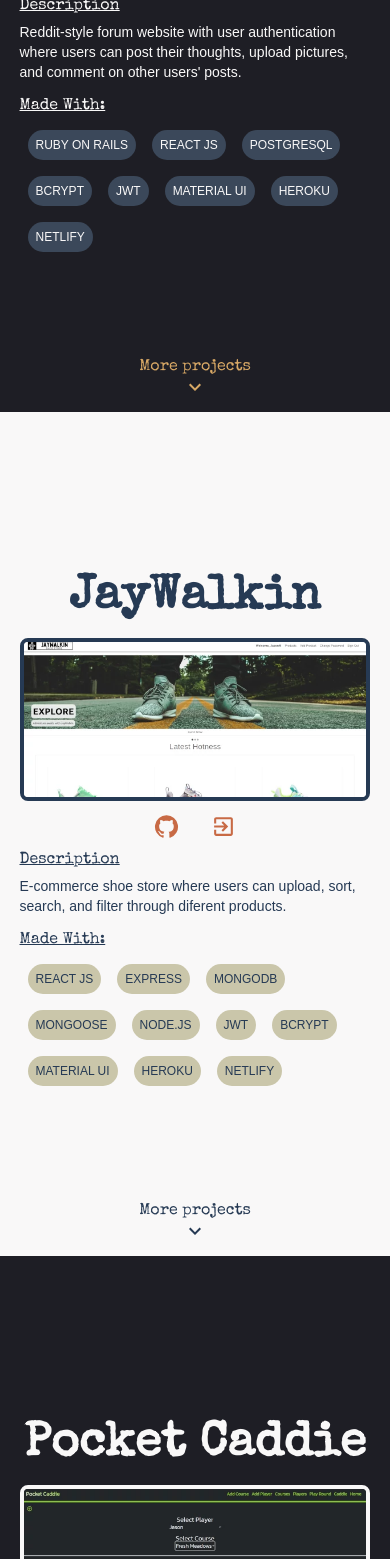
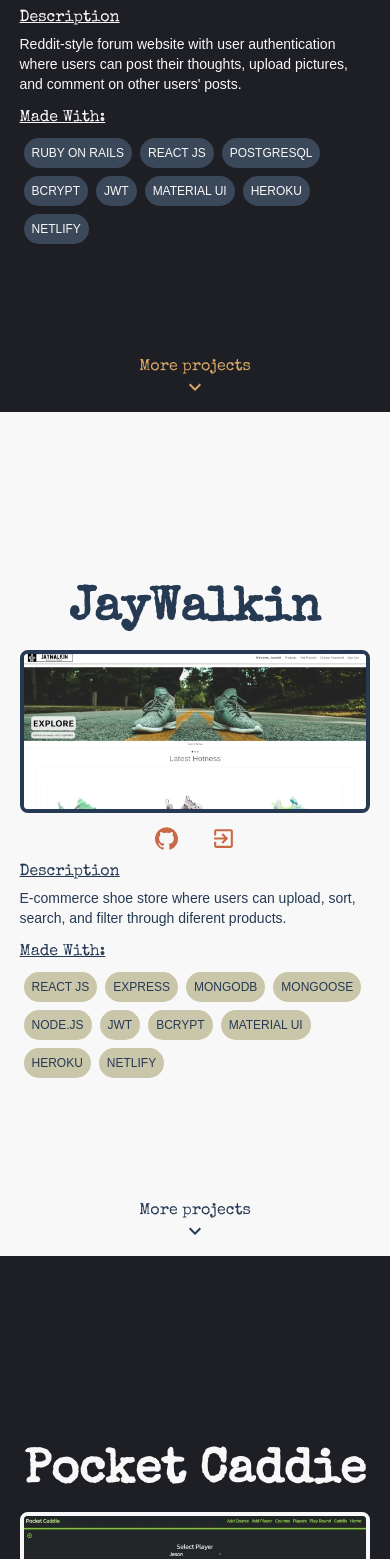
Before and after one commit to jason-moritz/portfolio, a React (Create React App) app in the folder client/: page / in a window 390 px wide. Shown: the part 2120-3679 px from the top of the page. Built offline with nearby package versions, Linux system fonts and the light colour scheme.

Commit message:
Updated margin for mobile on list-items

```diff
--- a/client/src/screens/projects/Project1.css
+++ b/client/src/screens/projects/Project1.css
@@ -101,7 +101,7 @@
 
 .list-item-a {
   padding: 0.5rem;
-  margin: 0.5rem 0.5rem;
+  margin: 0.25rem 0.25rem;
   font-family: sans-serif;
   text-transform: uppercase;
 }
@@ -116,6 +116,10 @@
   .project-description {
     font-size: 18px;
     line-height: 2rem;
+  }
+
+  .list-item-a {
+    margin: 0.5rem 0.5rem;
   }
 }
 
--- a/client/src/screens/projects/Project2.css
+++ b/client/src/screens/projects/Project2.css
@@ -46,9 +46,15 @@
 
 .list-item-b {
   padding: 0.5rem;
-  margin: 0.5rem 0.5rem;
+  margin: 0.25rem 0.25rem;
   text-transform: uppercase;
   font-family: sans-serif;
+}
+
+@media screen and (min-width: 768px) {
+  .list-item-b {
+    margin: 0.5rem 0.5rem;
+  }
 }
 
 @media screen and (min-width: 1024px) {
```
